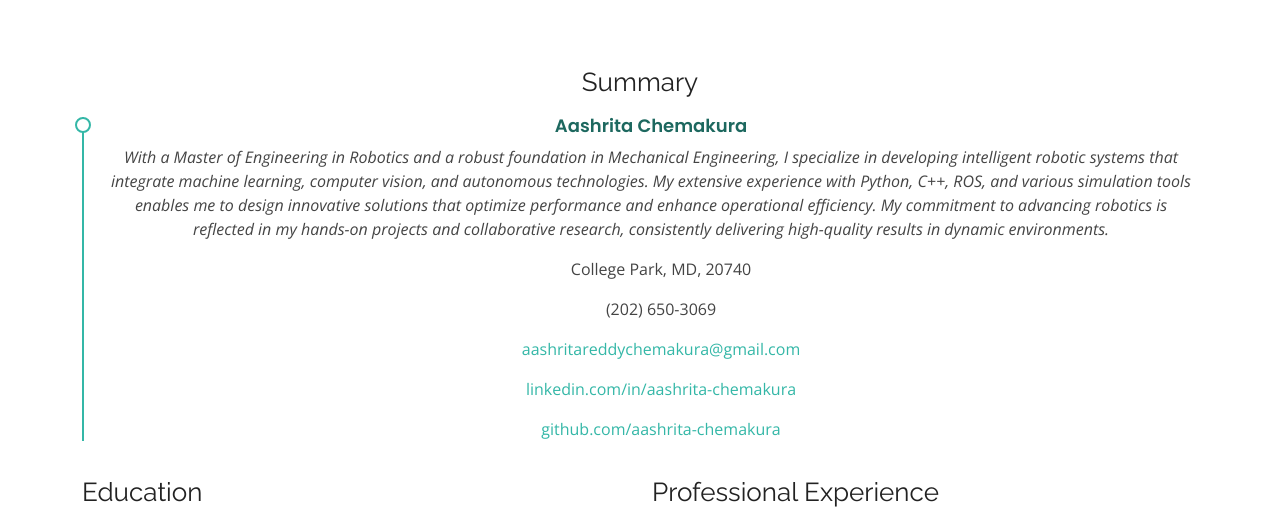
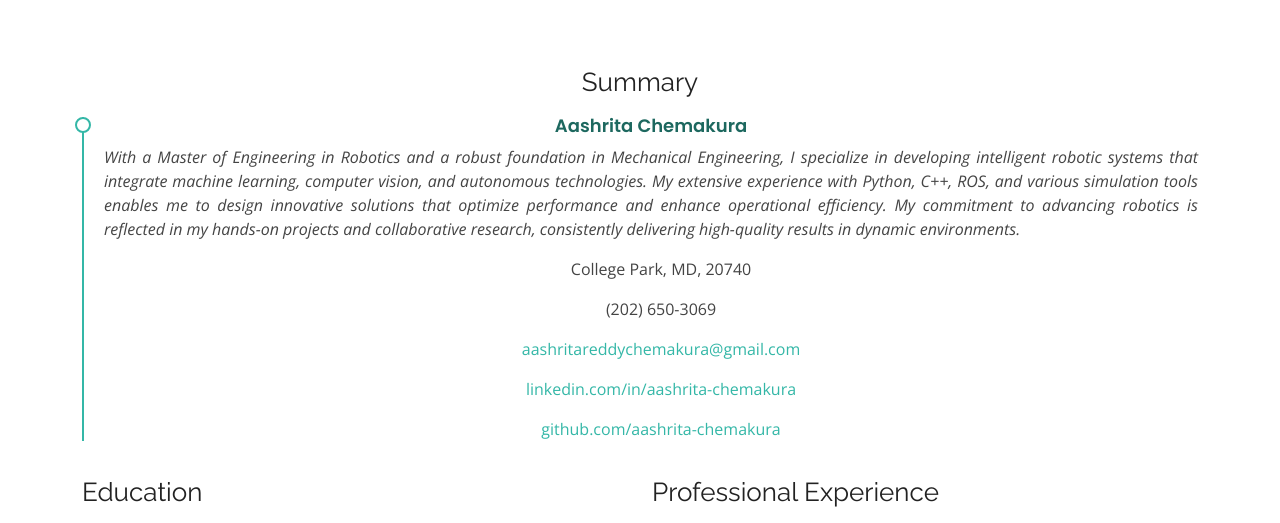
Before and after one commit to aashrita-chemakura/AashritaChemakura.github.io, a plain HTML site: page resume.html in a window 1280 px wide. Shown: the part 231-754 px from the top of the page. Drawn offline with nearby package versions, Linux system fonts and the light colour scheme.

Commit message:
fixed alignment for summary

```diff
--- a/resume.html
+++ b/resume.html
@@ -85,7 +85,7 @@
               <h3 class="resume-title text-center">Summary</h3>
               <div class="resume-item pb-0 text-center">
                 <h4>Aashrita Chemakura</h4>
-                <p><em>With a Master of Engineering in Robotics and a robust foundation in Mechanical Engineering, I specialize in developing intelligent robotic systems that integrate machine learning, computer vision, and autonomous technologies. My extensive experience with Python, C++, ROS, and various simulation tools enables me to design innovative solutions that optimize performance and enhance operational efficiency. My commitment to advancing robotics is reflected in my hands-on projects and collaborative research, consistently delivering high-quality results in dynamic environments.</em></p>
+                <p align="justify"><em>With a Master of Engineering in Robotics and a robust foundation in Mechanical Engineering, I specialize in developing intelligent robotic systems that integrate machine learning, computer vision, and autonomous technologies. My extensive experience with Python, C++, ROS, and various simulation tools enables me to design innovative solutions that optimize performance and enhance operational efficiency. My commitment to advancing robotics is reflected in my hands-on projects and collaborative research, consistently delivering high-quality results in dynamic environments.</em></p>
                 <p>
                   <ul>
                     College Park, MD, 20740</p>
```
